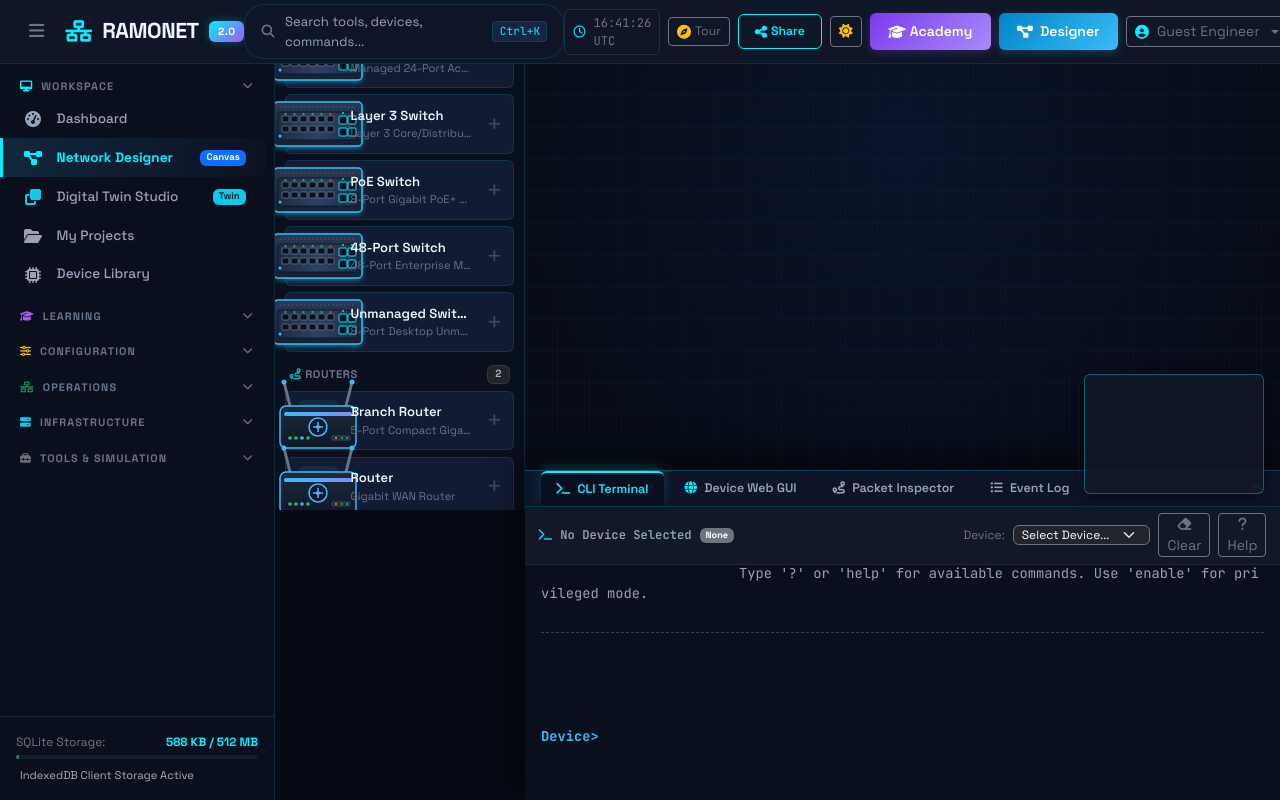
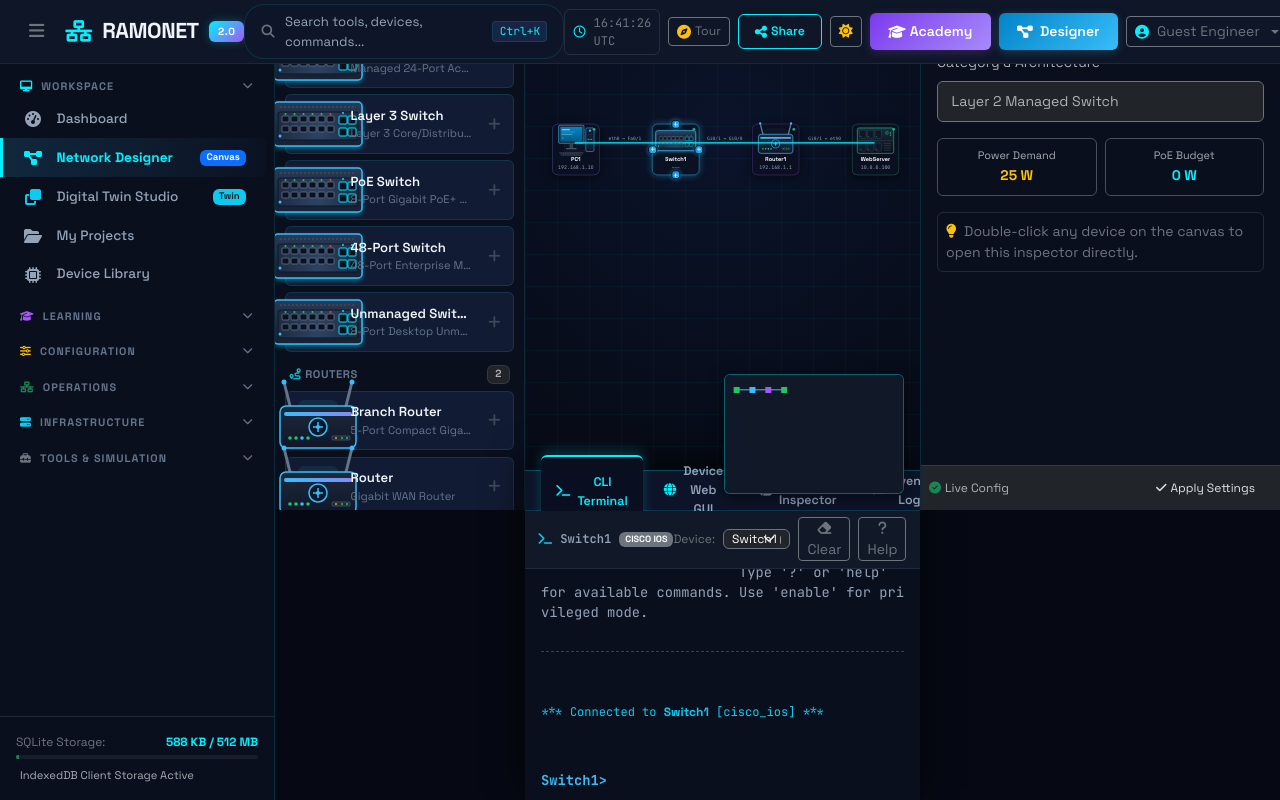
Before and after one commit to im-Abhiram/toolramo, a Django app: page /topology/designer/ in a window 1280 px wide. Run offline with Django 5.2, Linux system fonts and the light colour scheme; data comes from the database, SQL or seed files in the repository; some libraries are stand-ins or nearby versions.

Commit message:
Fix Network Designer initial load: auto-load topology, select Switch1, open inspector drawer, attach CLI terminal

```diff
--- a/projects/views.py
+++ b/projects/views.py
@@ -211,10 +211,10 @@ def project_template_api(request):
         ]
     else: # Basic Home / SOHO / Default Starter
         devices = [
-            {'id': 'pc1', 'name': 'PC1', 'category': 'computers', 'icon': 'fa-desktop', 'x': 120, 'y': 180, 'ip': '192.168.1.10', 'subnet_mask': '255.255.255.0', 'gateway': '192.168.1.1', 'interfaces': [{'name': 'eth0', 'status': 'up'}]},
-            {'id': 'sw1', 'name': 'Switch1', 'category': 'switches', 'icon': 'fa-network-wired', 'x': 340, 'y': 180, 'interfaces': [{'name': 'Fa0/1', 'status': 'up'}, {'name': 'Fa0/2', 'status': 'up'}, {'name': 'Gi0/1', 'status': 'up'}]},
-            {'id': 'r1', 'name': 'Router1', 'category': 'routers', 'icon': 'fa-route', 'x': 560, 'y': 180, 'ip': '192.168.1.1', 'interfaces': [{'name': 'Gi0/0', 'ip': '192.168.1.1', 'mask': '255.255.255.0', 'status': 'up'}, {'name': 'Gi0/1', 'ip': '10.0.0.1', 'mask': '255.255.255.0', 'status': 'up'}]},
-            {'id': 'srv1', 'name': 'WebServer', 'category': 'servers', 'icon': 'fa-server', 'x': 780, 'y': 180, 'ip': '10.0.0.100', 'subnet_mask': '255.255.255.0', 'gateway': '10.0.0.1', 'interfaces': [{'name': 'eth0', 'status': 'up'}]}
+            {'id': 'pc1', 'name': 'PC1', 'category': 'computers', 'cli_platform': 'windows_cmd', 'model_name': 'Desktop Workstation', 'power_watts': 65, 'poe_budget_watts': 0, 'icon': 'fa-desktop', 'x': 120, 'y': 180, 'ip': '192.168.1.10', 'subnet_mask': '255.255.255.0', 'gateway': '192.168.1.1', 'interfaces': [{'name': 'eth0', 'ip': '192.168.1.10', 'mask': '255.255.255.0', 'status': 'up'}]},
+            {'id': 'sw1', 'name': 'Switch1', 'category': 'switches', 'cli_platform': 'cisco_ios', 'model_name': 'Managed Switch 24-Port', 'power_watts': 25, 'poe_budget_watts': 0, 'icon': 'fa-network-wired', 'x': 340, 'y': 180, 'interfaces': [{'name': 'Fa0/1', 'status': 'up'}, {'name': 'Fa0/2', 'status': 'up'}, {'name': 'Gi0/1', 'status': 'up'}]},
+            {'id': 'r1', 'name': 'Router1', 'category': 'routers', 'cli_platform': 'cisco_ios', 'model_name': 'Gigabit WAN Router', 'power_watts': 35, 'poe_budget_watts': 0, 'icon': 'fa-route', 'x': 560, 'y': 180, 'ip': '192.168.1.1', 'interfaces': [{'name': 'Gi0/0', 'ip': '192.168.1.1', 'mask': '255.255.255.0', 'status': 'up'}, {'name': 'Gi0/1', 'ip': '10.0.0.1', 'mask': '255.255.255.0', 'status': 'up'}]},
+            {'id': 'srv1', 'name': 'WebServer', 'category': 'servers', 'cli_platform': 'linux_shell', 'model_name': 'Application Server', 'power_watts': 120, 'poe_budget_watts': 0, 'icon': 'fa-server', 'x': 780, 'y': 180, 'ip': '10.0.0.100', 'subnet_mask': '255.255.255.0', 'gateway': '10.0.0.1', 'interfaces': [{'name': 'eth0', 'ip': '10.0.0.100', 'mask': '255.255.255.0', 'status': 'up'}]}
         ]
         connections = [
             {'id': 'c1', 'source_device': 'pc1', 'source_port': 'eth0', 'target_device': 'sw1', 'target_port': 'Fa0/1', 'type': 'copper_straight', 'status': 'connected'},
--- a/static/css/topology.css
+++ b/static/css/topology.css
@@ -732,7 +732,7 @@
     border-left: 1px solid var(--border-color);
     display: flex;
     flex-direction: column;
-    z-index: 20;
+    z-index: 30;
     transition: transform 0.25s ease;
 }
 
@@ -796,6 +796,10 @@
 
 .workbench-drawer.minimized {
     transform: translateY(calc(100% - 40px));
+}
+
+.topology-workspace-wrapper:has(.device-inspector-panel:not(.closed)) .workbench-drawer {
+    right: 360px;
 }
 
 .workbench-header {
--- a/static/js/app.js
+++ b/static/js/app.js
@@ -179,21 +179,28 @@ class RamonetUI {
         if (panel) {
             panel.classList.remove('closed');
         }
+        const drawer = document.getElementById('workbench-drawer');
+        if (drawer) {
+            drawer.style.right = '360px';
+        }
     }
 
     updateSelectedDevice(device, openInspector = false) {
         this.selectedDevice = device;
         const panel = document.getElementById('device-inspector-panel');
+        const drawer = document.getElementById('workbench-drawer');
         if (!panel) return;
 
         if (!device) {
             panel.classList.add('closed');
+            if (drawer) drawer.style.right = '0px';
             window.ramonetTerminal?.attachDevice(null);
             return;
         }
 
         if (openInspector || !panel.classList.contains('closed')) {
             panel.classList.remove('closed');
+            if (drawer) drawer.style.right = '360px';
         }
         window.ramonetTerminal?.attachDevice(device);
 
@@ -213,7 +220,19 @@ class RamonetUI {
         const subnetSummary = document.getElementById('inspector-subnet-summary');
 
         if (nameEl) nameEl.textContent = device.name;
-        if (modelEl) modelEl.textContent = device.model_name || device.category;
+
+        let modelDisplay = device.model_name;
+        if (!modelDisplay) {
+            const catLow = (device.category || '').toLowerCase();
+            const nameLow = (device.name || '').toLowerCase();
+            if (catLow.includes('switch') || nameLow.includes('sw')) modelDisplay = 'Managed Switch 24-Port';
+            else if (catLow.includes('router') || nameLow.includes('r')) modelDisplay = 'Gigabit WAN Router';
+            else if (catLow.includes('firewall') || nameLow.includes('fw')) modelDisplay = 'Next-Gen Firewall';
+            else if (catLow.includes('server') || nameLow.includes('srv')) modelDisplay = 'Application Server';
+            else if (catLow.includes('computer') || nameLow.includes('pc')) modelDisplay = 'Desktop Workstation';
+            else modelDisplay = device.category || 'Hardware Appliance';
+        }
+        if (modelEl) modelEl.textContent = modelDisplay;
         if (hostnameInput) hostnameInput.value = device.name || '';
 
         let catDisplay = device.category || 'Endpoint';
@@ -565,14 +584,15 @@ class RamonetUI {
                 const projectData = await resp.json();
                 window.ramonetCanvas?.loadProjectData(projectData);
                 setTimeout(() => {
-                    window.ramonetCanvas?.fitToScreen();
-                    window.ramonetTerminal?.syncDeviceSelector();
                     if (projectData.devices && projectData.devices.length > 0) {
                         const targetDev = projectData.devices.find(d => (d.category || '').includes('switch')) || projectData.devices.find(d => (d.category || '').includes('router')) || projectData.devices[0];
                         window.ramonetTerminal?.attachDevice(targetDev);
-                        window.ramonetCanvas?.selectDevice(targetDev.id, false);
+                        window.ramonetCanvas?.selectDevice(targetDev.id, true);
+                        this.openDeviceInspector(targetDev);
                     }
-                }, 120);
+                    window.ramonetTerminal?.syncDeviceSelector();
+                    window.ramonetCanvas?.fitToScreen();
+                }, 100);
                 this.showToast('Topology Ready', `Loaded "${templateName}" with ${projectData.devices?.length || 0} devices.`, 'success');
             } else {
                 throw new Error('Template not found on server');
@@ -588,10 +608,10 @@ class RamonetUI {
             id: 'proj_' + Date.now(),
             name: name,
             devices: [
-                { id: 'pc1', name: 'PC1', category: 'computers', cli_platform: 'windows_cmd', icon: 'fa-desktop', x: 120, y: 180, ip: '192.168.1.10', subnet_mask: '255.255.255.0', gateway: '192.168.1.1', interfaces: [{ name: 'eth0', ip: '192.168.1.10', mask: '255.255.255.0', status: 'up' }] },
-                { id: 'sw1', name: 'Switch1', category: 'switches', cli_platform: 'cisco_ios', icon: 'fa-network-wired', x: 340, y: 180, interfaces: [{ name: 'Fa0/1', status: 'up' }, { name: 'Fa0/2', status: 'up' }, { name: 'Gi0/1', status: 'up' }] },
-                { id: 'r1', name: 'Router1', category: 'routers', cli_platform: 'cisco_ios', icon: 'fa-route', x: 560, y: 180, ip: '192.168.1.1', interfaces: [{ name: 'Gi0/0', ip: '192.168.1.1', mask: '255.255.255.0', status: 'up' }, { name: 'Gi0/1', ip: '10.0.0.1', mask: '255.255.255.0', status: 'up' }] },
-                { id: 'srv1', name: 'WebServer', category: 'servers', cli_platform: 'linux_shell', icon: 'fa-server', x: 780, y: 180, ip: '10.0.0.100', subnet_mask: '255.255.255.0', gateway: '10.0.0.1', interfaces: [{ name: 'eth0', ip: '10.0.0.100', mask: '255.255.255.0', status: 'up' }] }
+                { id: 'pc1', name: 'PC1', category: 'computers', cli_platform: 'windows_cmd', model_name: 'Desktop Workstation', power_watts: 65, poe_budget_watts: 0, icon: 'fa-desktop', x: 120, y: 180, ip: '192.168.1.10', subnet_mask: '255.255.255.0', gateway: '192.168.1.1', interfaces: [{ name: 'eth0', ip: '192.168.1.10', mask: '255.255.255.0', status: 'up' }] },
+                { id: 'sw1', name: 'Switch1', category: 'switches', cli_platform: 'cisco_ios', model_name: 'Managed Switch 24-Port', power_watts: 25, poe_budget_watts: 0, icon: 'fa-network-wired', x: 340, y: 180, interfaces: [{ name: 'Fa0/1', status: 'up' }, { name: 'Fa0/2', status: 'up' }, { name: 'Gi0/1', status: 'up' }] },
+                { id: 'r1', name: 'Router1', category: 'routers', cli_platform: 'cisco_ios', model_name: 'Gigabit WAN Router', power_watts: 35, poe_budget_watts: 0, icon: 'fa-route', x: 560, y: 180, ip: '192.168.1.1', interfaces: [{ name: 'Gi0/0', ip: '192.168.1.1', mask: '255.255.255.0', status: 'up' }, { name: 'Gi0/1', ip: '10.0.0.1', mask: '255.255.255.0', status: 'up' }] },
+                { id: 'srv1', name: 'WebServer', category: 'servers', cli_platform: 'linux_shell', model_name: 'Application Server', power_watts: 120, poe_budget_watts: 0, icon: 'fa-server', x: 780, y: 180, ip: '10.0.0.100', subnet_mask: '255.255.255.0', gateway: '10.0.0.1', interfaces: [{ name: 'eth0', ip: '10.0.0.100', mask: '255.255.255.0', status: 'up' }] }
             ],
             connections: [
                 { id: 'c1', source_device: 'pc1', source_port: 'eth0', target_device: 'sw1', target_port: 'Fa0/1', type: 'copper_straight', status: 'connected' },
@@ -600,13 +620,16 @@ class RamonetUI {
             ]
         };
         window.ramonetCanvas?.loadProjectData(starter);
-        window.ramonetCanvas?.fitToScreen();
-        window.ramonetTerminal?.syncDeviceSelector();
         if (starter.devices?.[0]) {
             const targetDev = starter.devices.find(d => (d.category || '').includes('switch')) || starter.devices[0];
             window.ramonetTerminal?.attachDevice(targetDev);
-            window.ramonetCanvas?.selectDevice(targetDev.id, false);
+            window.ramonetCanvas?.selectDevice(targetDev.id, true);
+            this.openDeviceInspector(targetDev);
         }
+        window.ramonetTerminal?.syncDeviceSelector();
+        setTimeout(() => {
+            window.ramonetCanvas?.fitToScreen();
+        }, 100);
         this.showToast('Template Generated', `Generated ${name}`, 'success');
     }
 
@@ -920,6 +943,15 @@ class RamonetUI {
     }
 }
 
-window.addEventListener('DOMContentLoaded', () => {
-    window.ramonetUI = new RamonetUI();
-});
+// Immediate and bulletproof initialization of RamonetUI
+function initRamonetUI() {
+    if (!window.ramonetUI) {
+        window.ramonetUI = new RamonetUI();
+    }
+}
+
+if (document.readyState === 'loading') {
+    document.addEventListener('DOMContentLoaded', initRamonetUI);
+} else {
+    initRamonetUI();
+}
--- a/static/js/topology/topology-canvas.js
+++ b/static/js/topology/topology-canvas.js
@@ -460,7 +460,7 @@ class TopologyCanvas {
                     return;
                 }
 
-                this.selectDevice(device.id);
+                this.selectDevice(device.id, true);
                 this.isDraggingNode = true;
                 this.dragTargetNode = device;
                 this.dragOffset = {
@@ -547,7 +547,7 @@ class TopologyCanvas {
         return 'computer';
     }
 
-    selectDevice(deviceId, openInspector = false) {
+    selectDevice(deviceId, openInspector = true) {
         this.deselectAll(false);
         this.selectedDevice = this.project.devices.find(d => d.id === deviceId);
         if (this.selectedDevice) {
@@ -935,7 +935,7 @@ class TopologyCanvas {
         this.project.devices.forEach(d => this.renderDeviceNode(d));
         this.renderConnections();
         this.renderMinimap();
-        this.deselectAll();
+        this.deselectAll(false);
         window.ramonetTerminal?.syncDeviceSelector();
     }
 
--- a/templates/topology/designer.html
+++ b/templates/topology/designer.html
@@ -414,6 +414,11 @@
 <script src="{% static 'js/cli/terminal.js' %}?v=2.2"></script>
 <script>
 document.addEventListener('DOMContentLoaded', async () => {
+    // Ensure RamonetUI is instantiated
+    if (!window.ramonetUI && typeof RamonetUI !== 'undefined') {
+        window.ramonetUI = new RamonetUI();
+    }
+
     // Initialize Canvas
     window.ramonetCanvas = new TopologyCanvas('topology-container');
     window.ramonetVisualizer = new PacketVisualizer(window.ramonetCanvas);
@@ -471,10 +476,18 @@ document.addEventListener('DOMContentLoaded', async () => {
     // Check if scenario, template, or project parameter is in URL
     const urlParams = new URLSearchParams(window.location.search);
     const templateName = urlParams.get('scenario') || urlParams.get('template') || urlParams.get('project');
-    if (templateName) {
-        window.ramonetUI?.loadNetworkTemplate(templateName);
+    const targetTemplate = templateName || 'Basic Home Network';
+
+    // Auto-load starter network template and focus Switch1 device
+    if (window.ramonetUI?.loadNetworkTemplate) {
+        window.ramonetUI.loadNetworkTemplate(targetTemplate);
     } else {
-        window.ramonetUI?.loadNetworkTemplate('Basic Home Network');
+        setTimeout(() => {
+            if (!window.ramonetUI && typeof RamonetUI !== 'undefined') {
+                window.ramonetUI = new RamonetUI();
+            }
+            window.ramonetUI?.loadNetworkTemplate(targetTemplate);
+        }, 50);
     }
 
     // Check if CLI should be opened directly
@@ -545,6 +558,8 @@ document.addEventListener('DOMContentLoaded', async () => {
     // Inspector Close
     document.getElementById('btn-close-inspector')?.addEventListener('click', () => {
         document.getElementById('device-inspector-panel')?.classList.add('closed');
+        const drawer = document.getElementById('workbench-drawer');
+        if (drawer) drawer.style.right = '0px';
         window.ramonetCanvas.deselectAll();
     });
 
```
